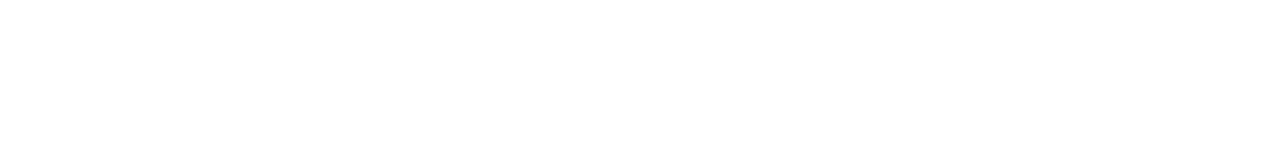
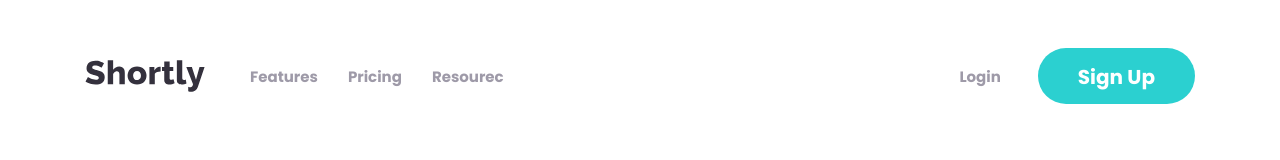
Before and after one commit to Hayotbek-Turgunov/Shorts-PerfectPixel, a plain HTML site: page index.html in a window 1280 px wide. Drawn offline with Linux system fonts and the light colour scheme.

Commit message:
Add site-header

```diff
--- a/css/styles.css
+++ b/css/styles.css
@@ -1,7 +1,7 @@
 /* CUSTOM PROPS */
 :root{
   --text-color:#9E9AA8;
-  ---heading-color: #34313D;
+  ---text-color-dark: #34313D;
   --accent-color:#2BD0D0;
   --accent-color-hover:#9AE3E3;
   --error-color:#F46363;
@@ -83,8 +83,125 @@ img{
   margin-right: auto;
 }
 
+/* BUTTON */
+.button {
+  display: inline-block;
+  text-decoration: none;
+  text-align: center;
+  background-color: var(--accent-color);
+  cursor: pointer;
+  border-radius: 28px;
+  padding: 14px 40px 12px;
+  border: 0;
+  color: #fff;
+  font-weight: bold;
+  font-size: 20px;
+  line-height: 30px;
+}
+
+.button:hover{
+ background-color: var(--accent-color-hover);
+}
+
+.button:active{
+  opacity: 0.6;
+
+}
+.button--small {
+  padding: 8px 24px;
+  font-size: 15px;
+  line-height: 22px;
+}
+
+.button--big{
+  padding: 18px 16px 40px;
+  border-radius: 5px;
+}
+
+.button--rectangle{
+  border-radius: 5px;
+}
+
+.button--rectangle-big{
+  border-radius: 10px;
+}
 
 /* MAIN-CONTENT */
 .main-content{
   flex-grow:1;
 }
+
+/* SITE-HEADER */
+.site-header {
+  background-color: #fff;
+  padding-top: 48PX;
+  padding-bottom: 48px;
+  font-weight: bold;
+  line-height: normal;
+}
+.site-header__container {
+  display: flex;
+  align-items: center;
+}
+.site-header__logo {
+ margin-right: 45px;
+}
+
+/* LOGO */
+.logo {
+  display: inline-block;
+}
+
+.logo:hover{
+  opacity: 0.8;
+}
+.logo:active{
+  opacity: 0.6;
+}
+.logo__img {
+  display: block;
+  width: 120px;
+  height: 33px;
+  object-fit: contain;
+}
+
+
+.site-header__sitenav {
+  margin-right: auto;
+}
+.sitenav__list {
+  display: flex;
+  padding: 0;
+  margin: 0;
+  list-style: none;
+}
+.sitenav__item:not(:last-child) {
+  margin-right: 30px;
+}
+.sitenav__link {
+  display: block;
+  text-decoration: none;
+  color: var(--text-color);
+}
+.sitenav__link:hover{
+  color: var(---text-color-dark);
+}
+.sitenav__link:active{
+  opacity: 0.6;
+}
+.site-header__auth {
+  margin-left: 45px;
+  display: flex;
+  align-items: center;
+}
+.site-header__login-link {
+  margin-right: 37px;
+  text-decoration: none;
+  color: var(--text-color);
+}
+.site-header__login-link:hover{
+  color: var(---text-color-dark);
+}
+.site-header__login-link:active{
+  opacity: 0.6;
+}
--- a/index.html
+++ b/index.html
@@ -13,7 +13,28 @@
   <link rel="stylesheet" href="./css/styles.css">
 </head>
 <body>
+       <!-- SITE-HEADER -->
+       <header class="site-header">
+          <div class="site-header__container container">
+            <!-- LOGO -->
+            <a class="site-header__logo logo" href="">
+              <img class="logo__img" src="./img/Shortly.svg" alt="Shortly logo" width="120" height="33">
+            </a>
 
+            <nav class="site-header__sitenav sitenav">
+              <ul class="sitenav__list">
+                <li class="sitenav__item"><a class="sitenav__link" href="">Features</a></li>
+                <li class="sitenav__item"><a class="sitenav__link" href="">Pricing</a></li>
+                <li class="sitenav__item"><a class="sitenav__link" href="">Resourec</a></li>
+              </ul>
+            </nav>
+
+            <div class="site-header__auth">
+              <a class="site-header__login-link" href="#">Login</a>
+              <a class="button button__small" href="#">Sign Up</a>
+            </div>
+          </div>
+       </header>
 
   <script src="./js/main.js"></script>
 </body>
```
Also changed, not shown: img/Shortly.svg (added). Lines whose indentation alone changed are shown as unchanged.
